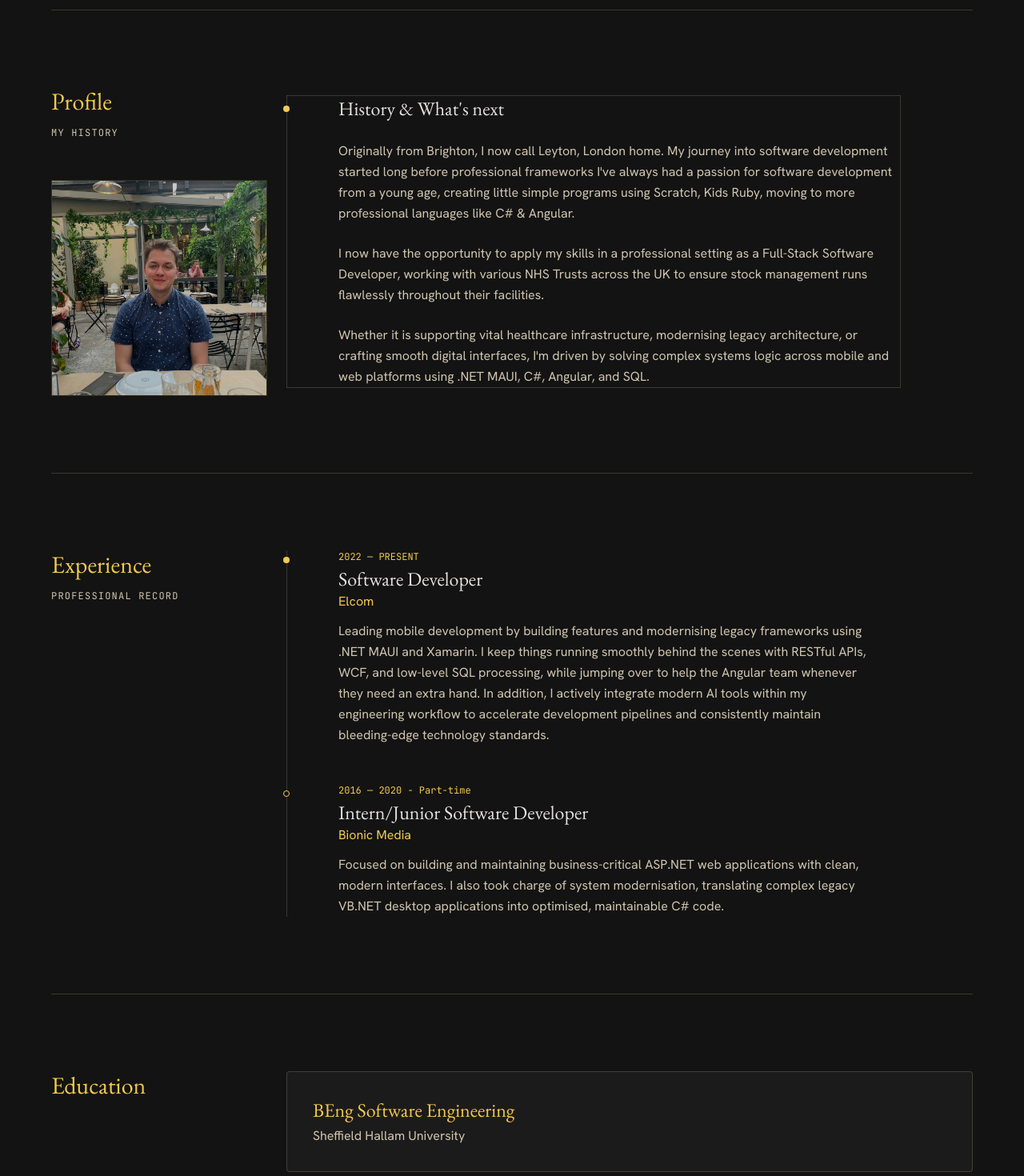
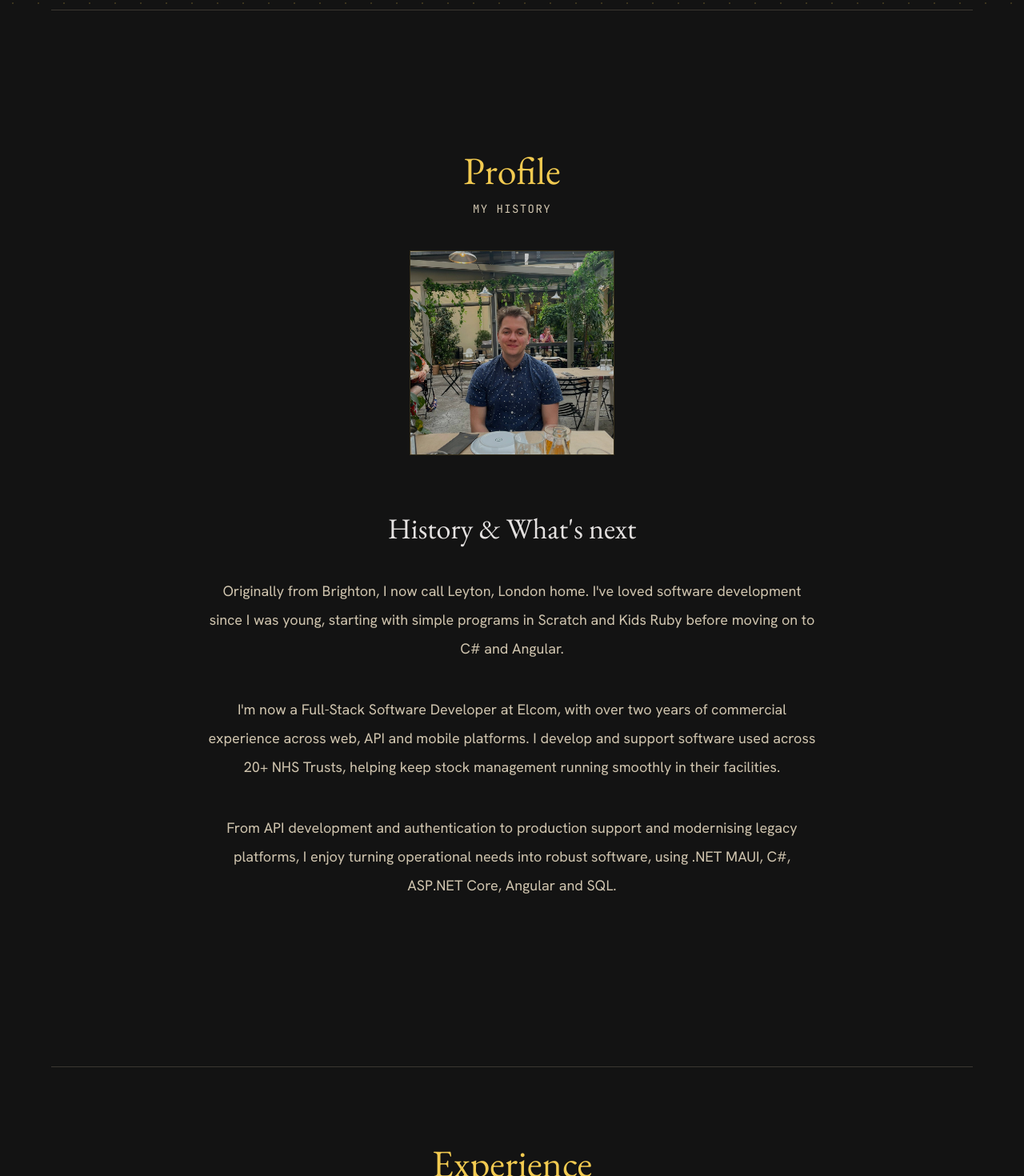
Before and after one commit to ArchieWatsonIrvine/Portfolio, an Angular app: page / in a window 1280 px wide. Shown: the part 780-2250 px from the top of the page at 80% size. Built offline with nearby package versions, Linux system fonts and the light colour scheme.

Commit message:
updating details, chaning aligning

```diff
--- a/src/app/app.html
+++ b/src/app/app.html
@@ -100,9 +100,15 @@
 </head>
 <body class="bg-background text-on-surface font-body antialiased min-h-screen flex flex-col">
 
+<!-- Page-wide background: dot grid + soft gold glow -->
+<div class="fixed inset-0 z-0 pointer-events-none" aria-hidden="true">
+    <div class="absolute inset-0" style="background-image: radial-gradient(circle, rgba(242,202,80,0.18) 1px, transparent 1px); background-size: 32px 32px;"></div>
+    <div class="absolute inset-0" style="background: radial-gradient(ellipse 80% 60% at 50% 40%, rgba(242,202,80,0.07) 0%, transparent 70%);"></div>
+</div>
+
 <!-- TopNavBar -->
 <nav class="fixed top-0 w-full z-50 bg-background/80 backdrop-blur-md border-b border-primary/20">
-    <div class="flex justify-between items-center w-full px-5 md:px-16 py-6 max-w-[1280px] mx-auto">
+    <div class="flex justify-between items-center w-full px-5 md:px-16 py-6 mx-auto">
         <a class="font-display text-2xl italic tracking-tight text-primary" href="/">Archie Watson Irvine</a>
         <div class="hidden md:flex gap-12 font-code text-xs uppercase tracking-widest">
             <a class="text-on-surface-variant hover:text-primary transition-colors duration-300" href="#profile">Profile</a>
@@ -116,51 +122,48 @@
 </nav>
 
 <!-- Main Content Canvas -->
-<main class="flex-grow pt-24 px-5 md:px-16 max-w-[1280px] mx-auto w-full flex flex-col justify-between">
+<main class="relative z-10 flex-grow pt-24 px-5 md:px-16 w-full flex flex-col justify-between">
 
     <!-- Hero Section: Adjusted to perfectly bridge screen spaces smoothly -->
     <section class="relative min-h-[calc(100vh-8rem)] flex flex-col justify-center items-center my-auto overflow-hidden rounded-xl">
-        <div class="absolute inset-0 z-0" style="background-image: radial-gradient(circle, rgba(242,202,80,0.18) 1px, transparent 1px); background-size: 32px 32px;"></div>
-        <div class="absolute inset-0 z-0" style="background: radial-gradient(ellipse 80% 60% at 50% 50%, rgba(242,202,80,0.07) 0%, transparent 70%);"></div>
         <div class="w-full max-w-4xl flex flex-col items-center text-center gap-6 relative px-4">
             <h1 class="font-display text-5xl md:text-7xl text-primary drop-shadow-lg">Archie Watson Irvine</h1>
             <div class="w-24 border-t border-primary/40"></div>
             <p class="font-body text-lg md:text-xl text-on-surface-variant max-w-2xl leading-relaxed">
-                Software Developer crafting high-performance digital systems. Specialising in modern web, mobile engineering ecosystems, and building intelligent automation workflows.
+                .NET Engineer specialising in C#, .NET MAUI and full-stack development. I build and support the mobile and backend software used across 20+ NHS Trusts.
             </p>
         </div>
     </section>
 
-    <section class="py-24 border-t-hairline" id="profile">
-        <div class="grid grid-cols-1 md:grid-cols-12 gap-6">
+    <!-- Profile: more vertical room, wider text column, larger type and looser spacing -->
+    <section class="py-32 md:py-44 border-t-hairline" id="profile">
+        <div class="flex flex-col items-center text-center gap-10">
             <!-- Left Column: Title and Portrait Image -->
-            <div class="col-span-1 md:col-span-3 flex flex-col justify-between">
+            <div class="flex flex-col items-center">
                 <div>
-                    <h2 class="font-display text-3xl text-primary mb-2">Profile</h2>
-                    <span class="font-code text-xs tracking-widest text-on-surface-variant uppercase">My History</span>
+                    <h2 class="font-display text-4xl md:text-5xl text-primary mb-3">Profile</h2>
+                    <span class="font-code text-sm tracking-widest text-on-surface-variant uppercase">My History</span>
                 </div>
-                <div class="mt-12 hidden md:block opacity-80">
+                <div class="mt-10 hidden md:block w-64 opacity-80">
                     <img alt="Original portrait of Archie Watson Irvine" class="w-full aspect-square object-cover border border-primary/20 transition-all duration-500" src="/MeinGreece.jpg">
                 </div>
             </div>
 
             <!-- Right Column: Narrative Content -->
-            <div class="col-span-1 md:col-span-9 flex flex-col justify-center">
-                <div class="space-y-6 max-w-3xl border-l border-hairline pl-8 md:pl-16 relative">
-                    <div class="absolute -left-[5px] top-3 w-2 h-2 bg-primary rounded-full"></div>
+            <div class="w-full flex flex-col items-center">
+                <div class="space-y-10 max-w-4xl mx-auto px-2 md:px-16 py-4 md:py-8 relative">
+                    <h3 class="font-display text-3xl md:text-4xl text-on-surface">History &amp; What's next</h3>
 
-                    <h3 class="font-display text-2xl text-on-surface">History &amp; What's next</h3>
-
-                    <p class="font-body text-base text-on-surface-variant leading-relaxed">
-                        Originally from Brighton, I now call Leyton, London home. My journey into software development started long before professional frameworks I've always had a passion for software development from a young age, creating little simple programs using Scratch, Kids Ruby, moving to more professional languages like C# & Angular.
+                    <p class="font-body text-base md:text-lg text-on-surface-variant leading-loose">
+                        Originally from Brighton, I now call Leyton, London home. I've loved software development since I was young, starting with simple programs in Scratch and Kids Ruby before moving on to C# and Angular.
                     </p>
 
-                    <p class="font-body text-base text-on-surface-variant leading-relaxed">
-                        I now have the opportunity to apply my skills in a professional setting as a Full-Stack Software Developer, working with various NHS Trusts across the UK to ensure stock management runs flawlessly throughout their facilities.
+                    <p class="font-body text-base md:text-lg text-on-surface-variant leading-loose">
+                        I'm now a Full-Stack Software Developer at Elcom, with over two years of commercial experience across web, API and mobile platforms. I develop and support software used across 20+ NHS Trusts, helping keep stock management running smoothly in their facilities.
                     </p>
 
-                    <p class="font-body text-base text-on-surface-variant leading-relaxed">
-                        Whether it is supporting vital healthcare infrastructure, modernising legacy architecture, or crafting smooth digital interfaces, I'm driven by solving complex systems logic across mobile and web platforms using .NET MAUI, C#, Angular, and SQL.
+                    <p class="font-body text-base md:text-lg text-on-surface-variant leading-loose">
+                        From API development and authentication to production support and modernising legacy platforms, I enjoy turning operational needs into robust software, using .NET MAUI, C#, ASP.NET Core, Angular and SQL.
                     </p>
                 </div>
             </div>
@@ -168,28 +171,28 @@
     </section>
 
     <section class="py-24 border-t-hairline" id="experience">
-        <div class="grid grid-cols-1 md:grid-cols-12 gap-6">
-            <div class="col-span-1 md:col-span-3">
-                <h2 class="font-display text-3xl text-primary mb-2">Experience</h2>
-                <span class="font-code text-xs tracking-widest text-on-surface-variant uppercase">Professional Record</span>
+        <div class="flex flex-col items-center text-center gap-10">
+            <div class="text-center">
+                <h2 class="font-display text-4xl md:text-5xl text-primary mb-3">Experience</h2>
+                <span class="font-code text-sm tracking-widest text-on-surface-variant uppercase">Professional Record</span>
             </div>
-            <div class="col-span-1 md:col-span-9 border-l-hairline pl-8 md:pl-16 space-y-12 relative">
+            <div class="w-full max-w-4xl mx-auto border-l-hairline pl-8 md:pl-16 space-y-12 relative text-left">
                 <div class="relative">
                     <div class="absolute -left-[37px] md:-left-[69px] top-2 w-2 h-2 bg-primary rounded-full"></div>
-                    <span class="font-code text-xs text-primary block mb-1">2022 — PRESENT</span>
-                    <h3 class="font-display text-2xl text-on-surface">Software Developer</h3>
-                    <p class="font-body text-base text-primary mb-3"><a href="https://elcom.com/" target="_blank" rel="noopener noreferrer" class="hover:opacity-75 transition-opacity">Elcom</a></p>
-                    <p class="font-body text-base text-on-surface-variant max-w-2xl leading-relaxed">
-                        Leading mobile development by building features and modernising legacy frameworks using .NET MAUI and Xamarin. I keep things running smoothly behind the scenes with RESTful APIs, WCF, and low-level SQL processing, while jumping over to help the Angular team whenever they need an extra hand. In addition, I actively integrate modern AI tools within my engineering workflow to accelerate development pipelines and consistently maintain bleeding-edge technology standards.
+                    <span class="font-code text-sm text-primary block mb-2">MARCH 2024 — PRESENT</span>
+                    <h3 class="font-display text-3xl md:text-4xl text-on-surface">Software Developer</h3>
+                    <p class="font-body text-base md:text-lg text-primary mb-4"><a href="https://elcom.com/" target="_blank" rel="noopener noreferrer" class="hover:opacity-75 transition-opacity">Elcom</a></p>
+                    <p class="font-body text-base md:text-lg text-on-surface-variant max-w-4xl leading-loose">
+                        Lead developer for the C#/.NET MAUI and Xamarin mobile applications used across 20+ NHS Trusts, covering development, testing and releases. I design and test .NET 10 REST APIs, and led their migration from legacy WCF, introducing JWT authentication and Keycloak SSO. I also build Angular (TypeScript) features alongside the front-end team, provide Level-3 developer support for NHS Trusts, and use Docker and GitLab CI/CD to keep deployments and verification pipelines reliable. AI tools such as Claude, Claude Code and Gemini are part of my everyday workflow.
                     </p>
                 </div>
                 <div class="relative">
                     <div class="absolute -left-[37px] md:-left-[69px] top-2 w-2 h-2 bg-background border border-primary rounded-full"></div>
-                    <span class="font-code text-xs text-primary block mb-1">2016 — 2020 - Part-time</span>
-                    <h3 class="font-display text-2xl text-on-surface">Intern/Junior Software Developer</h3>
-                    <p class="font-body text-base text-primary mb-3"><a href="https://www.bionicmedia.co.uk/" target="_blank" rel="noopener noreferrer" class="hover:opacity-75 transition-opacity">Bionic Media</a></p>
-                    <p class="font-body text-base text-on-surface-variant max-w-2xl leading-relaxed">
-                        Focused on building and maintaining business-critical ASP.NET web applications with clean, modern interfaces. I also took charge of system modernisation, translating complex legacy VB.NET desktop applications into optimised, maintainable C# code.
+                    <span class="font-code text-sm text-primary block mb-2">2016 — 2020 - Part-time</span>
+                    <h3 class="font-display text-3xl md:text-4xl text-on-surface">Junior Software Engineer</h3>
+                    <p class="font-body text-base md:text-lg text-primary mb-4"><a href="https://www.bionicmedia.co.uk/" target="_blank" rel="noopener noreferrer" class="hover:opacity-75 transition-opacity">Bionic Media</a></p>
+                    <p class="font-body text-base md:text-lg text-on-surface-variant max-w-4xl leading-loose">
+                        Worked part-time alongside my studies, contributing to the migration of legacy VB.NET applications to C# and developing and debugging features in a live production codebase. This gave me a solid foundation in commercial software development and supporting production systems.
                     </p>
                 </div>
             </div>
@@ -198,14 +201,15 @@
 
     <!-- Section 3: Foundation -->
     <section class="py-24 border-t-hairline" id="education">
-        <div class="grid grid-cols-1 md:grid-cols-12 gap-6">
-            <div class="col-span-1 md:col-span-3">
-                <h2 class="font-display text-3xl text-primary">Education</h2>
+        <div class="flex flex-col items-center text-center gap-10">
+            <div class="text-center">
+                <h2 class="font-display text-4xl md:text-5xl text-primary">Education</h2>
             </div>
-            <div class="col-span-1 md:col-span-9">
+            <div class="w-full max-w-4xl mx-auto">
                 <div class="bg-surface-container-low p-8 border border-hairline rounded-lg">
                     <h3 class="font-display text-2xl text-primary mb-1">BEng Software Engineering</h3>
-                    <p class="font-body text-base text-on-surface-variant">Sheffield Hallam University</p>
+                    <p class="font-body text-base text-on-surface-variant">Sheffield Hallam University, 2020 – 2024</p>
+                    <p class="font-body text-base text-on-surface-variant mt-4">Certified RFID Technical Associate</p>
                 </div>
             </div>
         </div>
@@ -214,7 +218,7 @@
     <!-- Section 4: Inquiry -->
     <section id="enquiry" class="py-24 border-t-hairline">
         <div class="w-full flex flex-col items-center text-center">
-            <h2 class="font-display text-4xl text-primary mb-4">Inquiry</h2>
+            <h2 class="font-display text-4xl md:text-5xl text-primary mb-4">Inquiry</h2>
             <p class="font-body text-base text-on-surface-variant max-w-lg mb-8">
                 Available for mobile app development and web application development. Get in touch to discuss your project or collaboration opportunities.
             </p>
@@ -228,8 +232,8 @@
 </main>
 
 <!-- Footer -->
-<footer class="w-full py-12 border-t border-primary/10 bg-background mt-auto">
-    <div class="max-w-[1280px] mx-auto px-5 md:px-16 text-center md:text-left text-xs font-code text-on-surface-variant/60">
+<footer class="relative z-10 w-full py-12 border-t border-primary/10 mt-auto">
+    <div class="mx-auto px-5 md:px-16 text-center text-xs font-code text-on-surface-variant/60">
         &copy; 2026 archiewatsonirvine.com. All rights reserved.
     </div>
 </footer>
```
